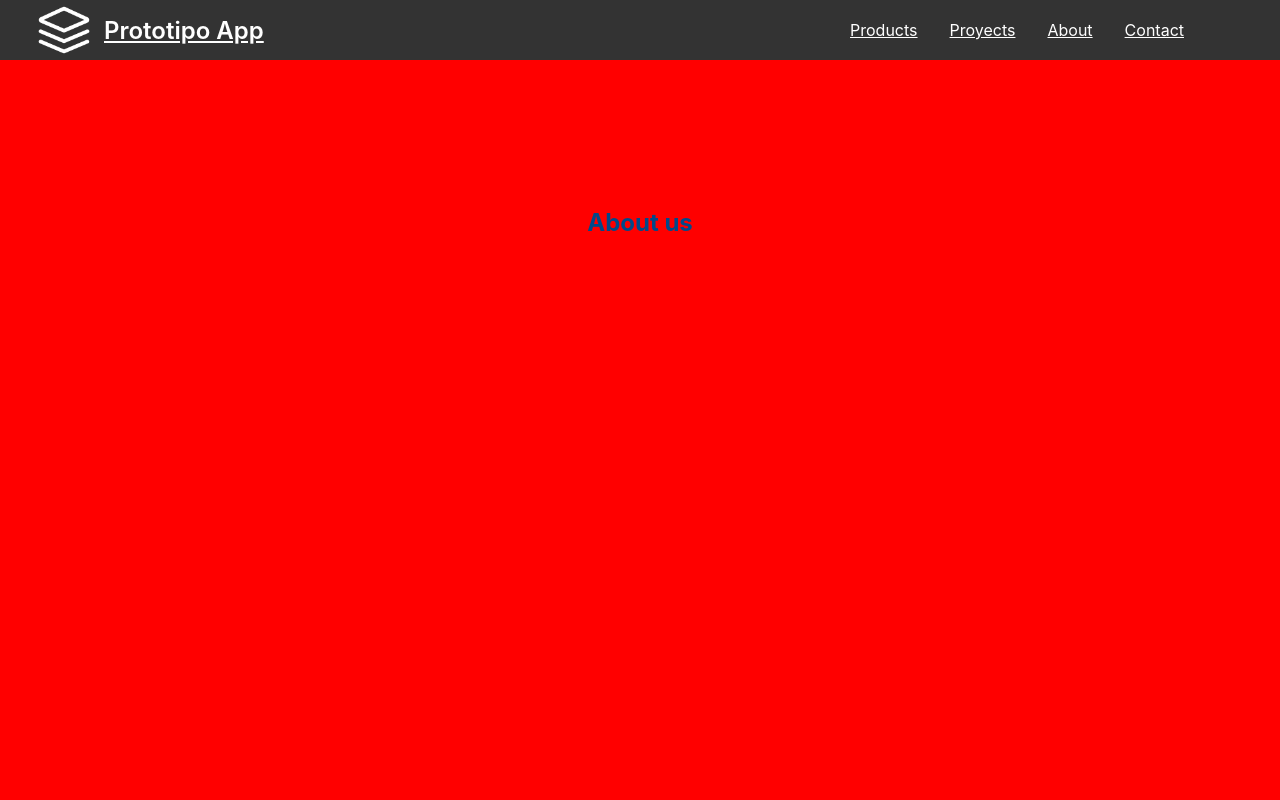
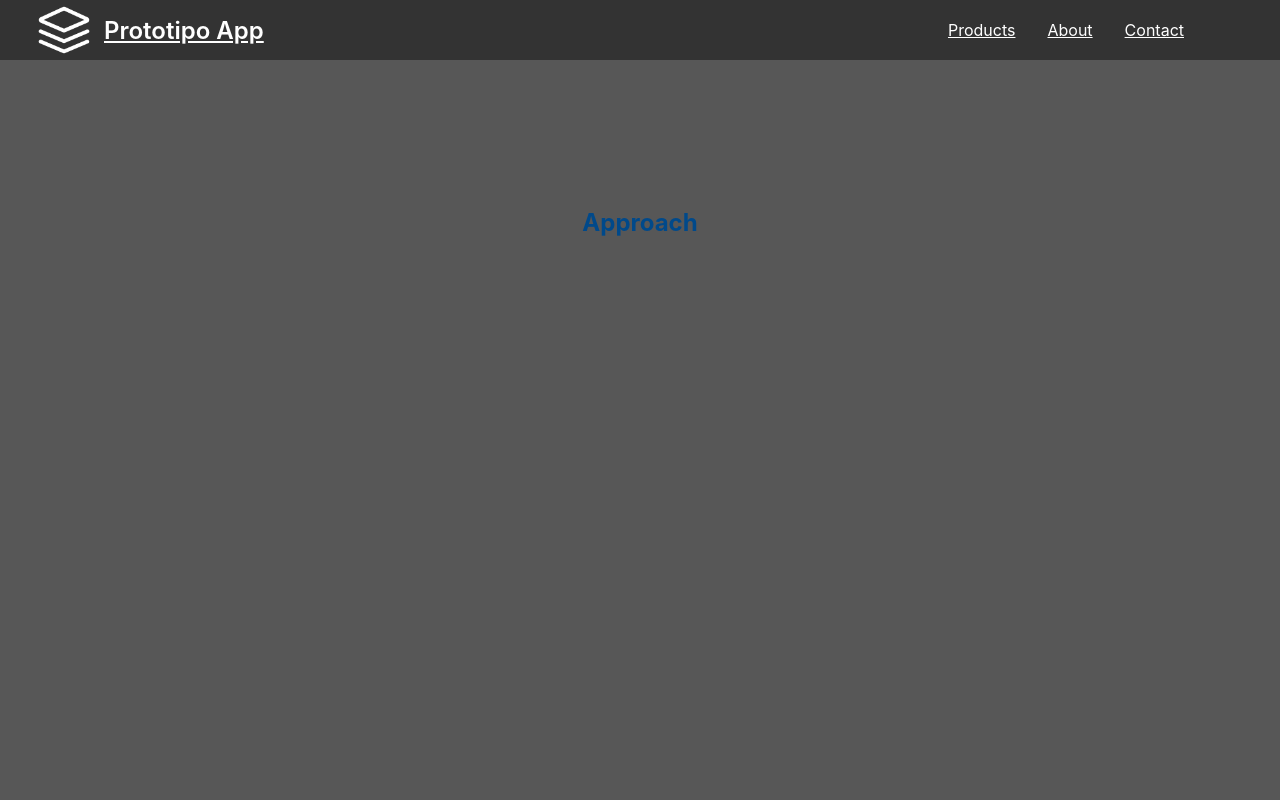
Before and after one commit to gastondigilio/prototipo-app, a React (Create React App) app in the folder client/: page / in a window 1280 px wide. Shown: the top 800 px of the page. Built offline with nearby package versions, Linux system fonts and the light colour scheme.

Commit message:
approach added

```diff
--- /dev/null
+++ b/client/src/components/Approach/Approach.css
@@ -0,0 +1,12 @@
+.approach {
+    display: flex;
+    flex-direction: column;
+    padding: 8rem 2rem 2rem 2rem;
+    height: calc(100vh - 10rem);
+    background-color: #575757;
+  }
+
+  .titleApproach {
+    color: #00498A;
+    text-align: center;
+  }
--- /dev/null
+++ b/client/src/components/Approach/Approach.jsx
@@ -0,0 +1,12 @@
+import React from 'react';
+import './Approach.css';
+
+const Approach = () => {
+  return (
+    <div id="approach" className="approach">
+      <h2 className="titleApproach">Approach</h2>
+    </div>
+  );
+}
+
+export default Approach;
--- a/client/src/components/Home/Home.jsx
+++ b/client/src/components/Home/Home.jsx
@@ -5,8 +5,7 @@ import Navbar from '../Navbar/Navbar';
 import About from '../About/About';
 import Contact from '../Contact/Contact';
 import Footer from '../Footer/Footer';
-// import Approach from '../Approach/Approach';
-// import Proyects from '../Proyects/Proyects'
+import Approach from '../Approach/Approach';
 
 function Home() {
     const [scrollY, setScrollY] = useState(0);
@@ -32,9 +31,7 @@ function Home() {
         <div className="App">
             <Navbar headNavbar={true} />
             {navbarStyle === "fixed" && <Navbar navbarStyle={navbarStyle} />}
-            {/* <Approach /> */}
-            {/* <Products /> */}
-            {/* <Proyects /> */}
+            <Approach />
             <About />
             <Contact />
             <Footer />
--- a/client/src/components/Navbar/Navbar.jsx
+++ b/client/src/components/Navbar/Navbar.jsx
@@ -20,7 +20,6 @@ const Navbar = ({ navbarStyle, headNavbar }) => {
         <Brandmark navbarStyle={navbarStyle} />
         <ul className="ulNavbarWeb">
           <li className={navbarStyle ? "" : "pulse"}><a className="prueba" href="/products">Products</a></li>
-          <li><a href="#proyects">Proyects</a></li>
           <li><a href="#about">About</a></li>
           <li><a href="#contact">Contact</a></li>
         </ul>
```
